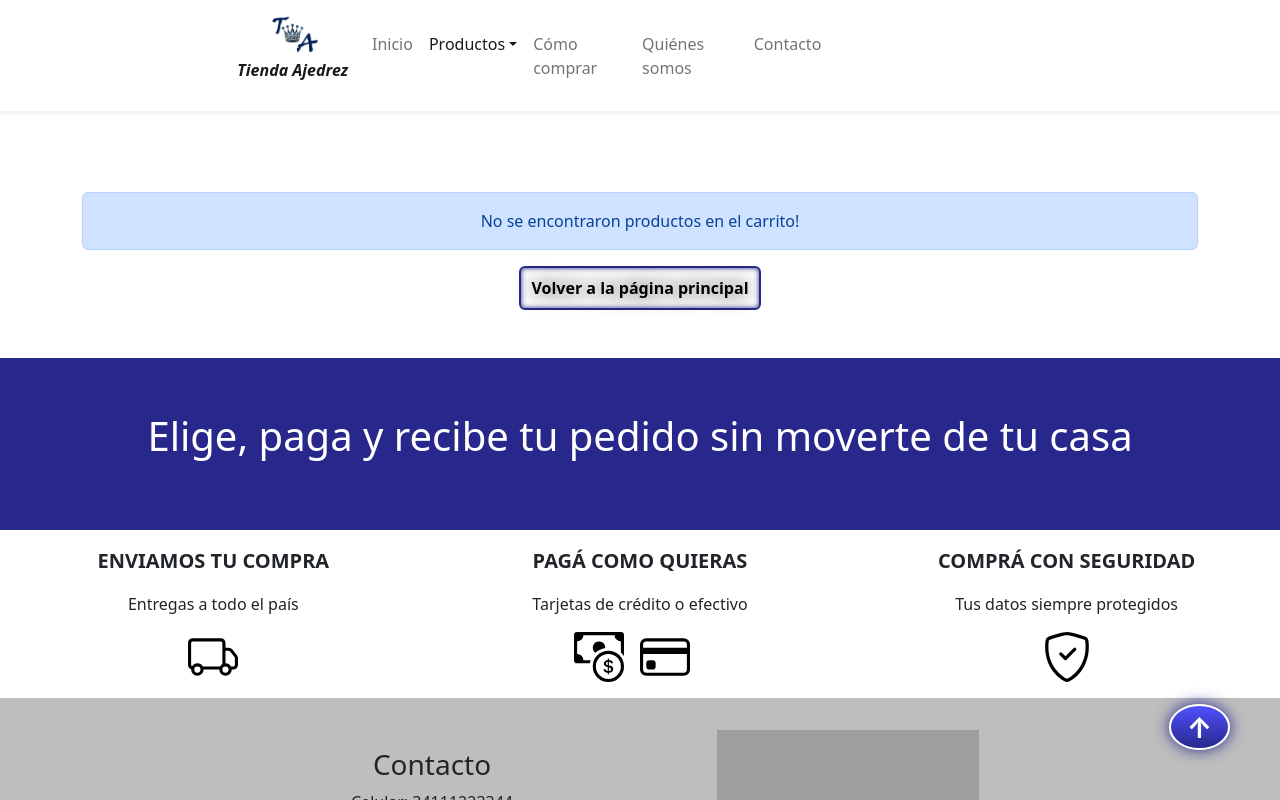
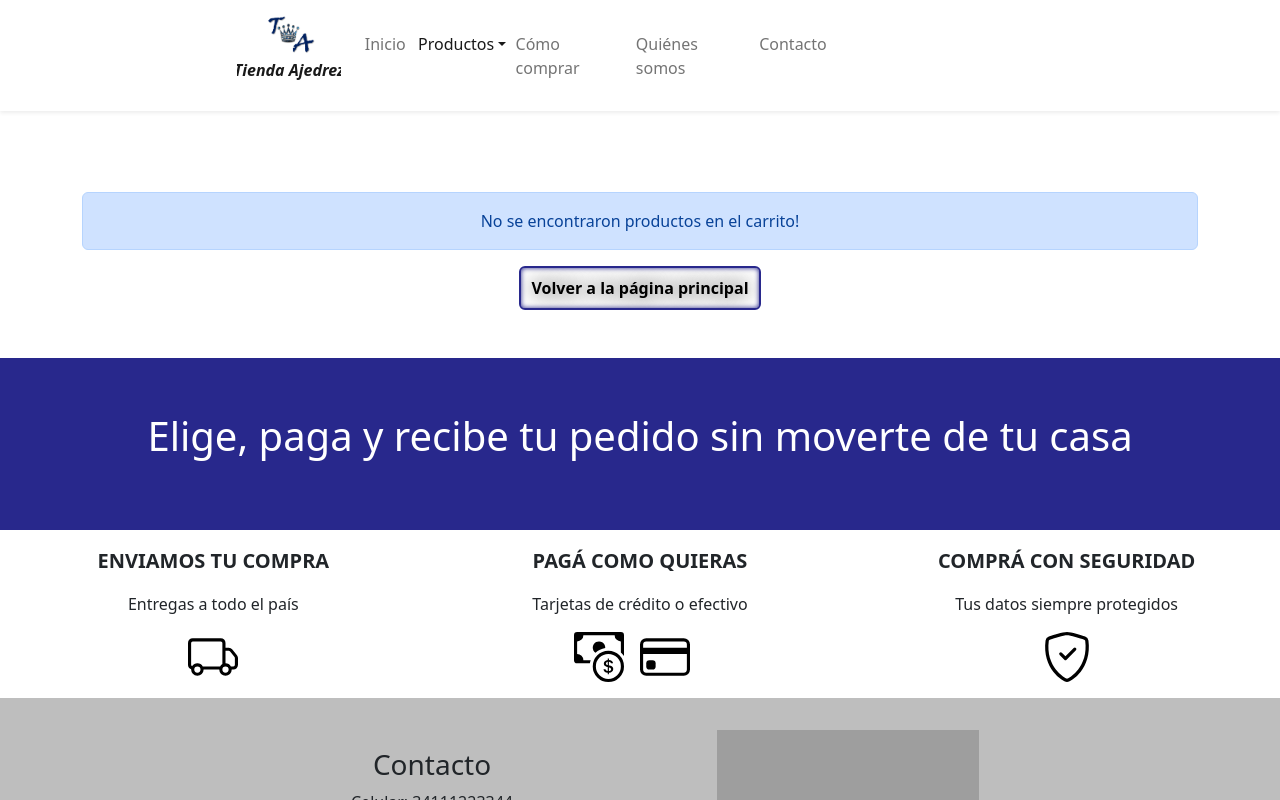
Before and after one commit to Camilaic96/Entregas-React-Coder, a React (Create React App) app: page /cart in a window 1280 px wide. Shown: the top 800 px of the page. Built offline with nearby package versions, Linux system fonts and the light colour scheme; grey boxes are pictures that could not be loaded.

Commit message:
elim boton subir

```diff
--- a/src/App.jsx
+++ b/src/App.jsx
@@ -9,7 +9,6 @@ import Footer from "./components/Footer";
 import ComoComprar from "./components/ComoComprar";
 import QuienesSomos from "./components/QuienesSomos";
 import Contacto from "./components/Contacto";
-import BotonSubir from "./components/BotonSubir";
 import CartContextProvider from "./components/context/CartContext";
 import Cart from "./components/Cart";
 import Checkout from "./components/Checkout";
@@ -37,7 +36,6 @@ function App() {
               </Routes>
               <Jumbotron />
               <Footer />
-              <BotonSubir />
             </BrowserRouter>
           </div>
       </CartContextProvider>
--- a/src/components/BotonSubir.jsx
+++ /dev/null
@@ -1,11 +0,0 @@
-import React from "react";
-
-const BotonSubir = () => {
-    return (
-        <div className="boton-subir">
-            <a href="#top" className="fs-3 p-3 fw-bold text-white">↑</a>
-        </div>
-    )
-}
-
-export default BotonSubir;
--- a/src/index.css
+++ b/src/index.css
@@ -3,6 +3,11 @@
   padding: 0;
   box-sizing: border-box;
   scroll-behavior: smooth;
+  overflow-x: hidden;
+}
+
+html {
+  box-sizing: border-box;
 }
 
 body {
@@ -37,17 +42,6 @@ a{
   font-weight: bolder;
 }
 
-.boton-subir {
-  z-index: 15;
-  position: fixed;
-  bottom: 50px;
-  right: 50px;
-  background-image: linear-gradient(to top, rgb(40, 40, 140) 0%, rgb(80, 80, 255) 100%);
-  border-radius: 100%;
-  border: solid 2px #fff;
-  box-shadow: 0 0 15px rgb(40, 40, 140);
-}
-
 .sombra {
   text-shadow: 0 0 2px rgb(80, 80, 255);
 }
```
Also changed, not shown: firebase.json (added), 1 other file (tests, documents, lock files or other folders).
